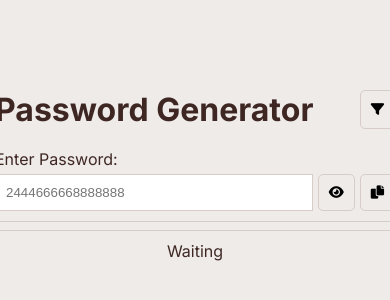
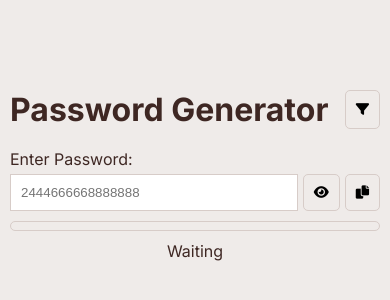
Before and after one commit to Maico-Zurbriggen/password_generator, a React (Vite) app: page / in a window 390 px wide. Shown: the part 232-532 px from the top of the page. Built offline with nearby package versions, Linux system fonts and the light colour scheme.

Commit message:
Agregando mediaquerie para ajustar el ancho del #root en pantallas menores a 420px y modificando el readme agregando información de como funciona la app

```diff
--- a/src/components/IndicatorSecurity/IndicatorSecurity.css
+++ b/src/components/IndicatorSecurity/IndicatorSecurity.css
@@ -1,5 +1,6 @@
 /*CONTENEDOR*/
 .indicator-security {
+  width: 100%;
   display: flex;
   flex-direction: column;
   justify-content: center;
@@ -8,7 +9,7 @@
 
 /*LINEA DE NIVEL DE SEGURIDAD*/
 .indicator-security-line {
-  width: 400px;
+  width: 100%;
   height: 10px;
   border-radius: 10px;
   border: 1px solid var(--surface);
--- a/src/index.css
+++ b/src/index.css
@@ -39,6 +39,13 @@ body {
   gap: 20px;
 }
 
+@media (max-width: 420px) {
+  #root {
+    width: 100%;
+    padding: 10px;
+  }
+}
+
 main {
   width: 100%;
   display: flex;
```
Also changed, not shown: 1 other file (tests, documents, lock files or other folders).
